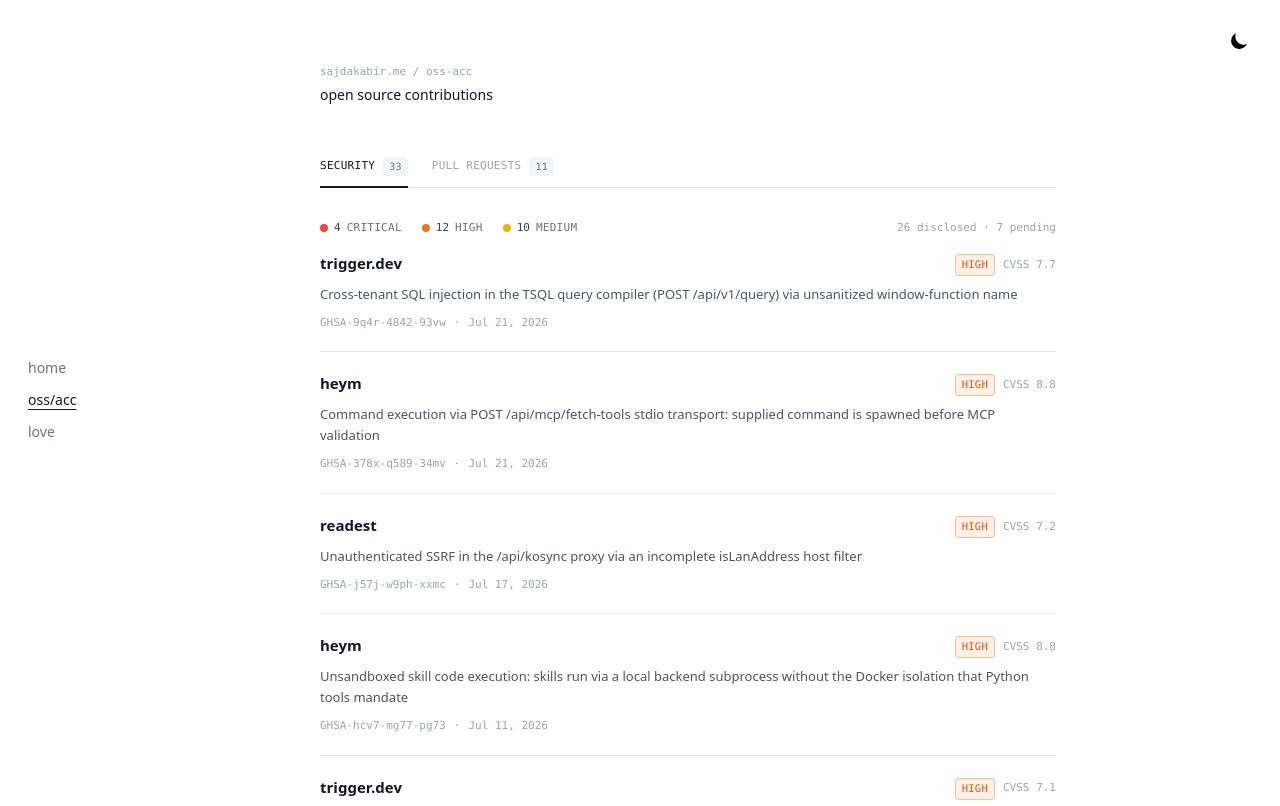
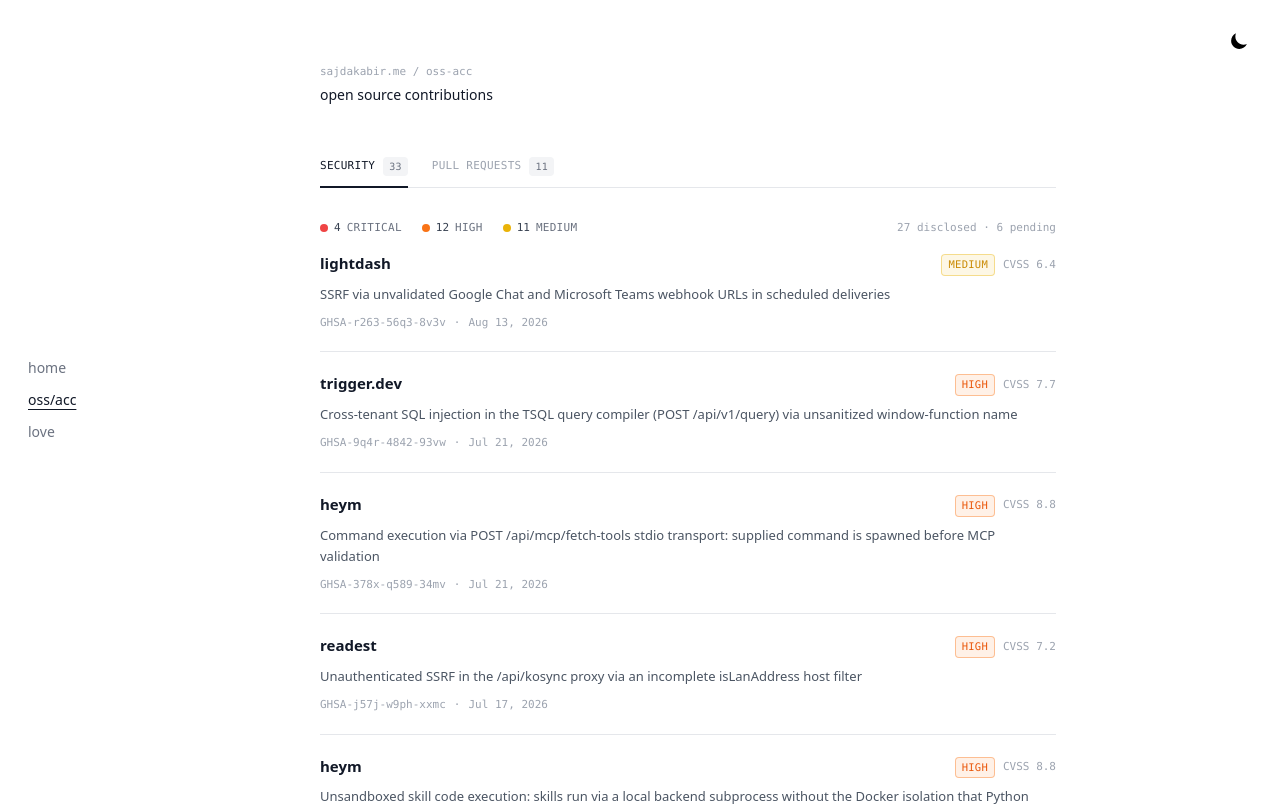
Before and after one commit to sajdakabir/saju, a Next.js app: page /oss-acc in a window 1280 px wide. Shown: the top 806 px of the page. Built offline with nearby package versions, Linux system fonts and the light colour scheme.

Commit message:
Publish lightdash SSRF advisory (GHSA-r263-56q3-8v3v)

```diff
--- a/src/app/oss-acc/page.tsx
+++ b/src/app/oss-acc/page.tsx
@@ -116,6 +116,7 @@
 
 // Coordinated disclosures reported via zerotrail — GitHub Security Advisories.
 const securityFindings: SecurityFinding[] = [
+  { id: 'GHSA-r263-56q3-8v3v', date: 'Aug 13, 2026', project: 'lightdash', title: 'SSRF via unvalidated Google Chat and Microsoft Teams webhook URLs in scheduled deliveries', severity: 'Medium', cvss: '6.4', href: 'https://github.com/lightdash/lightdash/security/advisories/GHSA-r263-56q3-8v3v', published: true },
   { id: 'GHSA-9q4r-4842-93vw', date: 'Jul 21, 2026', project: 'trigger.dev', title: 'Cross-tenant SQL injection in the TSQL query compiler (POST /api/v1/query) via unsanitized window-function name', severity: 'High', cvss: '7.7', href: 'https://github.com/triggerdotdev/trigger.dev/security/advisories/GHSA-9q4r-4842-93vw', published: true },
   { id: 'GHSA-378x-q589-34mv', date: 'Jul 21, 2026', project: 'heym', title: 'Command execution via POST /api/mcp/fetch-tools stdio transport: supplied command is spawned before MCP validation', severity: 'High', cvss: '8.8', href: 'https://github.com/heymrun/heym/security/advisories/GHSA-378x-q589-34mv', published: true },
   { id: 'GHSA-j57j-w9ph-xxmc', date: 'Jul 17, 2026', project: 'readest', title: 'Unauthenticated SSRF in the /api/kosync proxy via an incomplete isLanAddress host filter', severity: 'High', cvss: '7.2', href: 'https://github.com/readest/readest/security/advisories/GHSA-j57j-w9ph-xxmc', published: true },
@@ -144,7 +145,6 @@
   { id: 'PR-7772', date: 'Apr 27, 2026', project: 'tiptap', title: 'Stored XSS in @tiptap/static-renderer — missing HTML escaping in serializeAttrsToHTMLString() and text-node rendering', severity: 'Medium', cvss: '', href: 'https://github.com/ueberdosis/tiptap/pull/7772', published: true },
 
   // Coordinated — reported and accepted, awaiting public disclosure.
-  { id: 'GHSA-r263-56q3-8v3v', date: '', project: 'lightdash', title: 'Pending disclosure', severity: 'High', cvss: '', href: 'https://github.com/lightdash/lightdash/security/advisories/GHSA-r263-56q3-8v3v', published: false },
   { id: 'Reserved', date: '', project: 'metabase', title: 'Pending disclosure', severity: 'High', cvss: '', href: '', published: false },
   { id: 'Reserved', date: '', project: 'cline', title: 'Pending disclosure', severity: 'High', cvss: '', href: '', published: false },
   { id: 'Reserved', date: '', project: 'mindsdb', title: 'Pending disclosure', severity: 'High', cvss: '', href: '', published: false },
```
